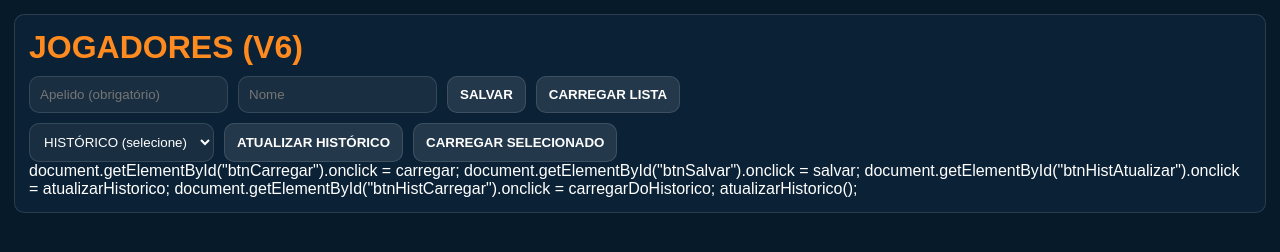
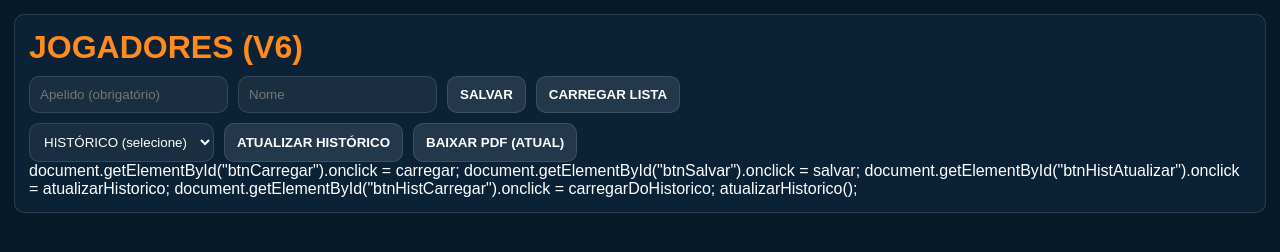
Before and after one commit to roteirods-byte/TESOURA-V6, a plain HTML site: page frontend/panels/jogadores.html in a window 1280 px wide. Drawn offline with Linux system fonts and the light colour scheme.

Commit message:
Update jogadores.html

```diff
--- a/frontend/panels/jogadores.html
+++ b/frontend/panels/jogadores.html
@@ -32,7 +32,8 @@
     <option value="">HISTÓRICO (selecione)</option>
   </select>
   <button id="btnHistAtualizar">ATUALIZAR HISTÓRICO</button>
-  <button id="btnHistCarregar">CARREGAR SELECIONADO</button>
+
+  <button id="btnPdf">BAIXAR PDF (ATUAL)</button>
 </div>
 
   <script>
```
